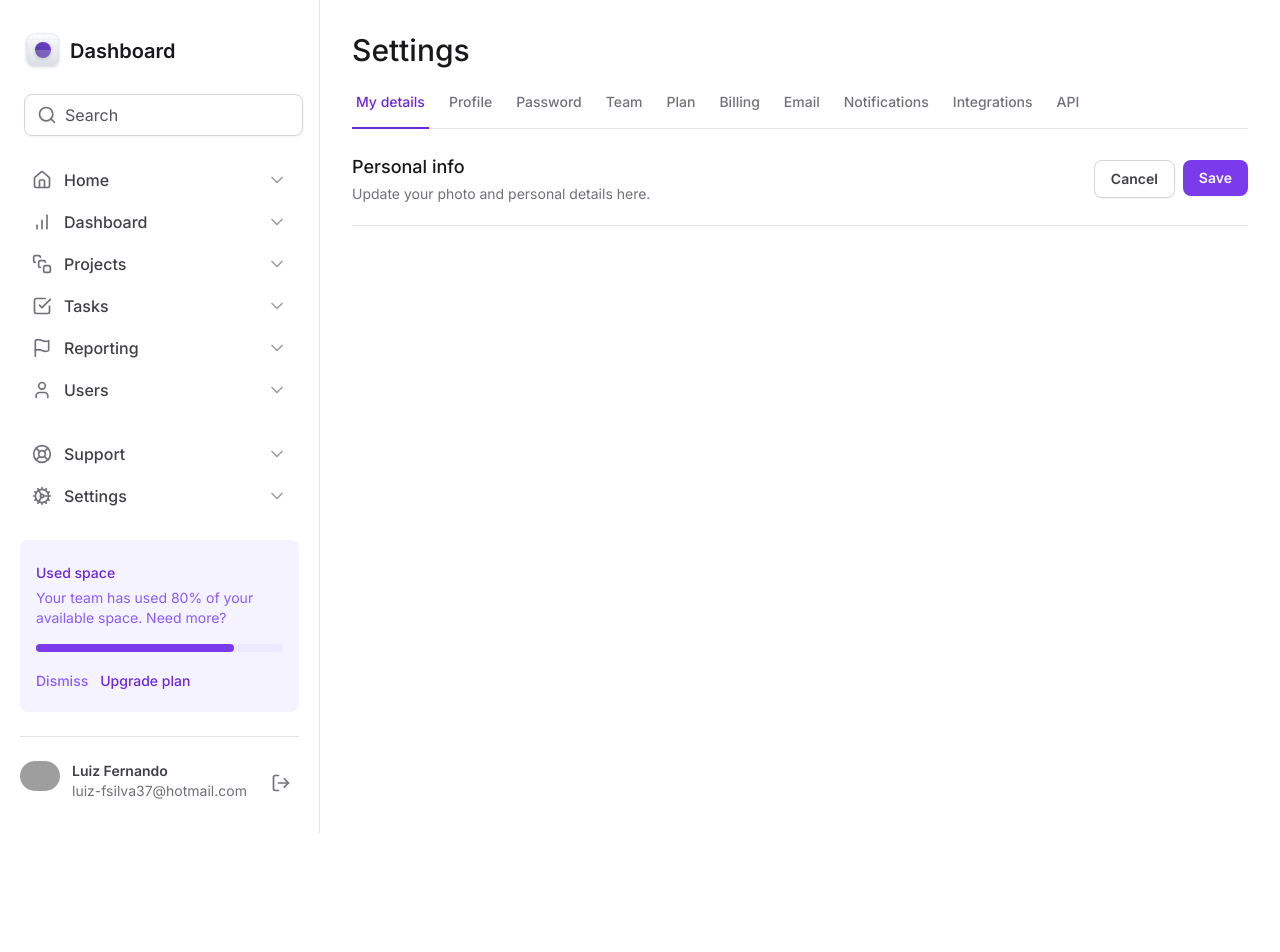
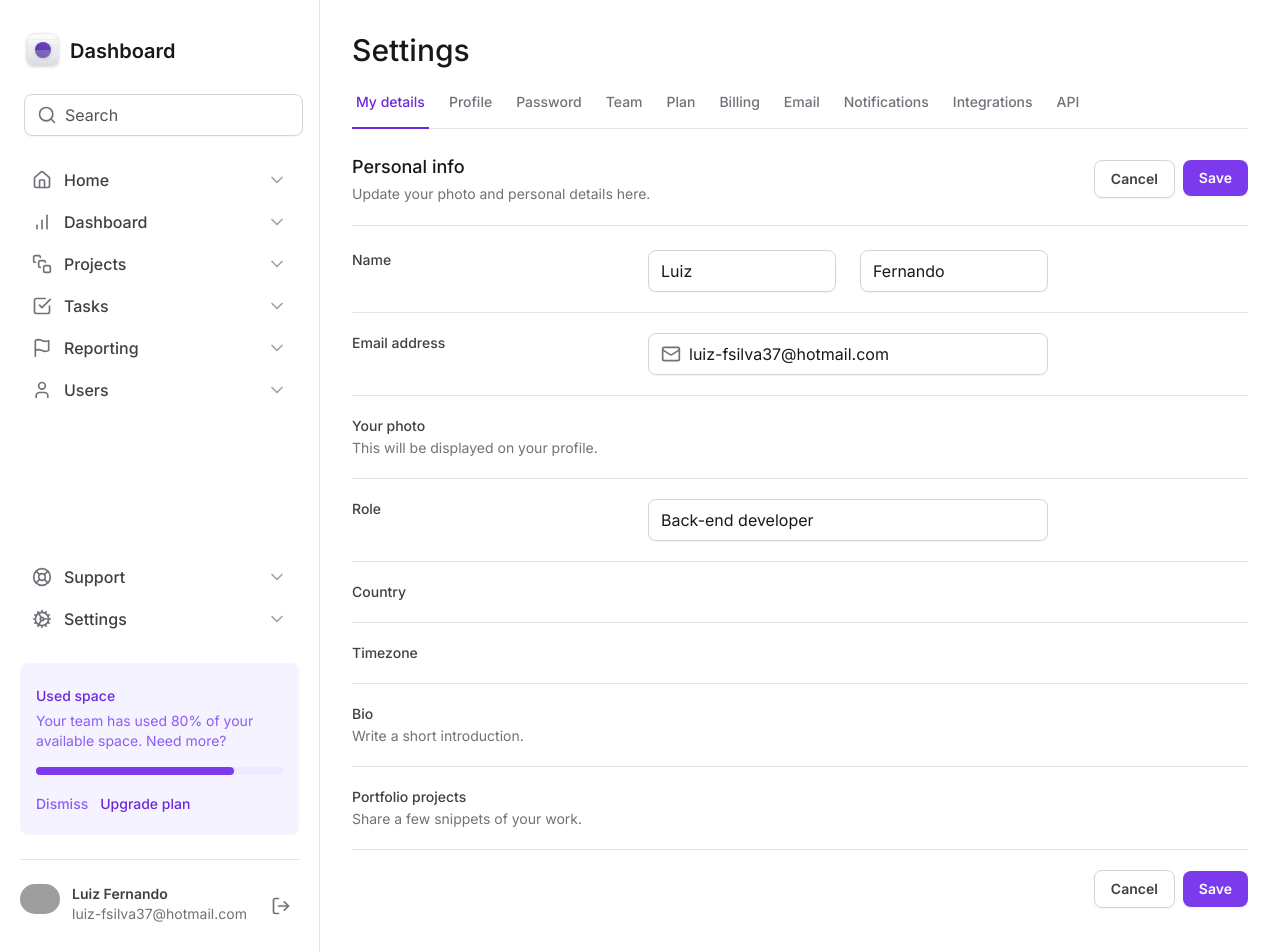
Before and after one commit to lfnd0/dashboard-web, a Next.js app: page / in a window 1280 px wide. Shown: the top 952 px of the page. Before the commit the page ends 833 px from the top, so only its background shows below. Built offline with nearby package versions, Linux system fonts and the light colour scheme; grey boxes are pictures that could not be loaded.

Commit message:
Campos do Formulário

```diff
--- a/src/app/page.tsx
+++ b/src/app/page.tsx
@@ -1,4 +1,6 @@
+import { InputControl, InputPrefix, InputRoot } from '@/components/Input'
 import { SettingsTabs } from '@/components/SettingsTabs'
+import { Mail } from 'lucide-react'
 
 export default function Home() {
   return (
@@ -23,7 +25,6 @@
             >
               Cancel
             </button>
-
             <button
               type="submit"
               form="settings"
@@ -34,7 +35,126 @@
           </div>
         </div>
 
-        <form id="settings" className="mt-6 flex w-full flex-col "></form>
+        <form
+          id="settings"
+          className="mt-6 flex w-full flex-col gap-5 divide-y divide-zinc-200"
+        >
+          <div className="grid-cols-form grid gap-3">
+            <label
+              htmlFor="firstName"
+              className="text-sm font-medium text-zinc-700"
+            >
+              Name
+            </label>
+            <div className="grid grid-cols-2 gap-6">
+              <InputRoot>
+                <InputControl id="firstName" defaultValue={'Luiz'} />
+              </InputRoot>
+              <InputRoot>
+                <InputControl defaultValue={'Fernando'} />
+              </InputRoot>
+            </div>
+          </div>
+
+          <div className="grid-cols-form grid gap-3 pt-5">
+            <label
+              htmlFor="email"
+              className="text-sm font-medium text-zinc-700"
+            >
+              Email address
+            </label>
+            <InputRoot>
+              <InputPrefix>
+                <Mail className="h-5 w-5 text-zinc-500" />
+              </InputPrefix>
+              <InputControl
+                id="email"
+                type="email"
+                defaultValue={'luiz-fsilva37@hotmail.com'}
+              />
+            </InputRoot>
+          </div>
+
+          <div className="grid-cols-form grid gap-3 pt-5">
+            <label
+              htmlFor="photo"
+              className="text-sm font-medium text-zinc-700"
+            >
+              Your photo
+              <span className="mt-0.5 block text-sm font-normal text-zinc-500">
+                This will be displayed on your profile.
+              </span>
+            </label>
+            <div />
+          </div>
+
+          <div className="grid-cols-form grid gap-3 pt-5">
+            <label htmlFor="role" className="text-sm font-medium text-zinc-700">
+              Role
+            </label>
+            <InputRoot>
+              <InputControl id="role" defaultValue={'Back-end developer'} />
+            </InputRoot>
+          </div>
+
+          <div className="grid-cols-form grid gap-3 pt-5">
+            <label
+              htmlFor="country"
+              className="text-sm font-medium text-zinc-700"
+            >
+              Country
+            </label>
+            <div />
+          </div>
+
+          <div className="grid-cols-form grid gap-3 pt-5">
+            <label
+              htmlFor="timezone"
+              className="text-sm font-medium text-zinc-700"
+            >
+              Timezone
+            </label>
+            <div />
+          </div>
+
+          <div className="grid-cols-form grid gap-3 pt-5">
+            <label htmlFor="bio" className="text-sm font-medium text-zinc-700">
+              Bio
+              <span className="mt-0.5 block text-sm font-normal text-zinc-500">
+                Write a short introduction.
+              </span>
+            </label>
+            <div />
+          </div>
+
+          <div className="grid-cols-form grid gap-3 pt-5">
+            <label
+              htmlFor="project"
+              className="text-sm font-medium text-zinc-700"
+            >
+              Portfolio projects
+              <span className="mt-0.5 block text-sm font-normal text-zinc-500">
+                Share a few snippets of your work.
+              </span>
+            </label>
+            <div />
+          </div>
+
+          <div className="flex items-center justify-end gap-2 pt-5">
+            <button
+              type="button"
+              className="rounded-lg border border-zinc-300 px-4 py-2 text-sm font-semibold text-zinc-700 shadow-sm hover:bg-zinc-50"
+            >
+              Cancel
+            </button>
+            <button
+              type="submit"
+              className="rounded-lg bg-violet-600 px-4 py-2 text-sm font-semibold text-white shadow-sm hover:bg-violet-700"
+            >
+              Save
+            </button>
+          </div>
+        </form>
       </div>
     </>
   )
--- a/src/components/Sidebar/Profile.tsx
+++ b/src/components/Sidebar/Profile.tsx
@@ -3,7 +3,7 @@
 
 export function Profile() {
   return (
-    <div className="grid-cols-profile grid items-center gap-3">
+    <div className="grid grid-cols-profile items-center gap-3">
       <div className="h-10 w-10">
         <Image
           src="https://github.com/lfnd0.png"
@@ -19,7 +19,7 @@
           Luiz Fernando
         </span>
 
-        <span className="trucate text-sm text-zinc-500">
+        <span className="truncate text-sm text-zinc-500">
           luiz-fsilva37@hotmail.com
         </span>
       </div>
--- a/tailwind.config.ts
+++ b/tailwind.config.ts
@@ -7,6 +7,7 @@
       gridTemplateColumns: {
         app: 'minmax(18rem, 20rem) 1fr',
         profile: 'max-content 1fr max-content',
+        form: 'minmax(7.5rem, 17.5rem) minmax(25rem, 1fr) minmax(0, 15rem)',
       },
     },
   },
```
